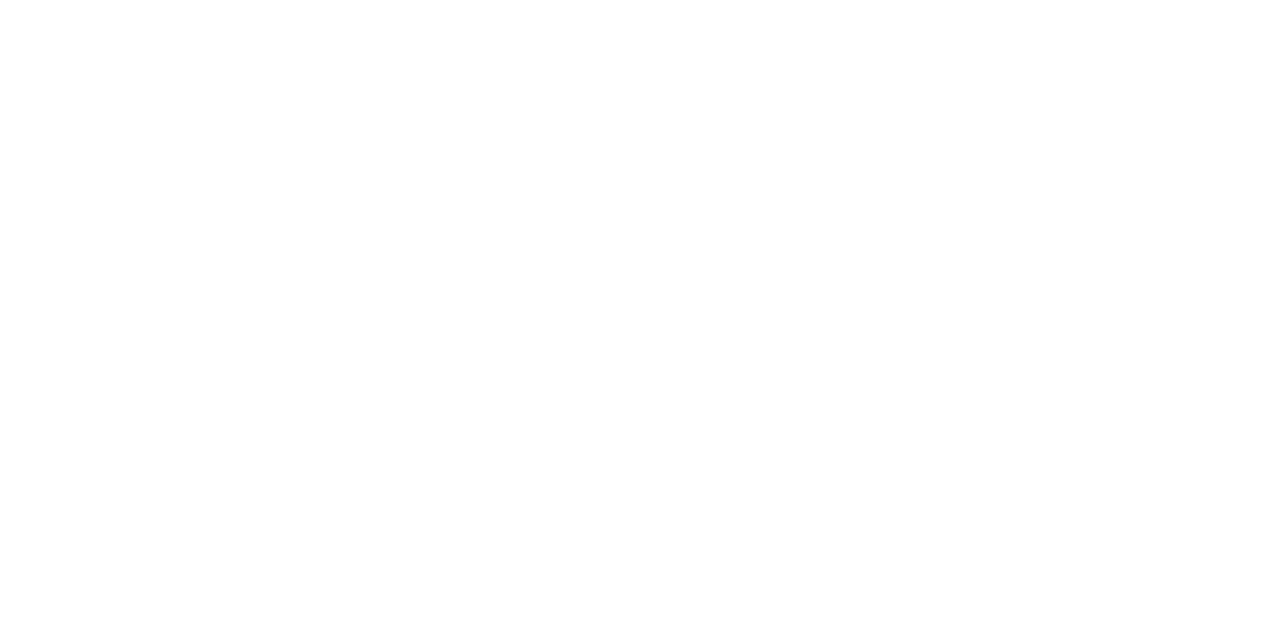
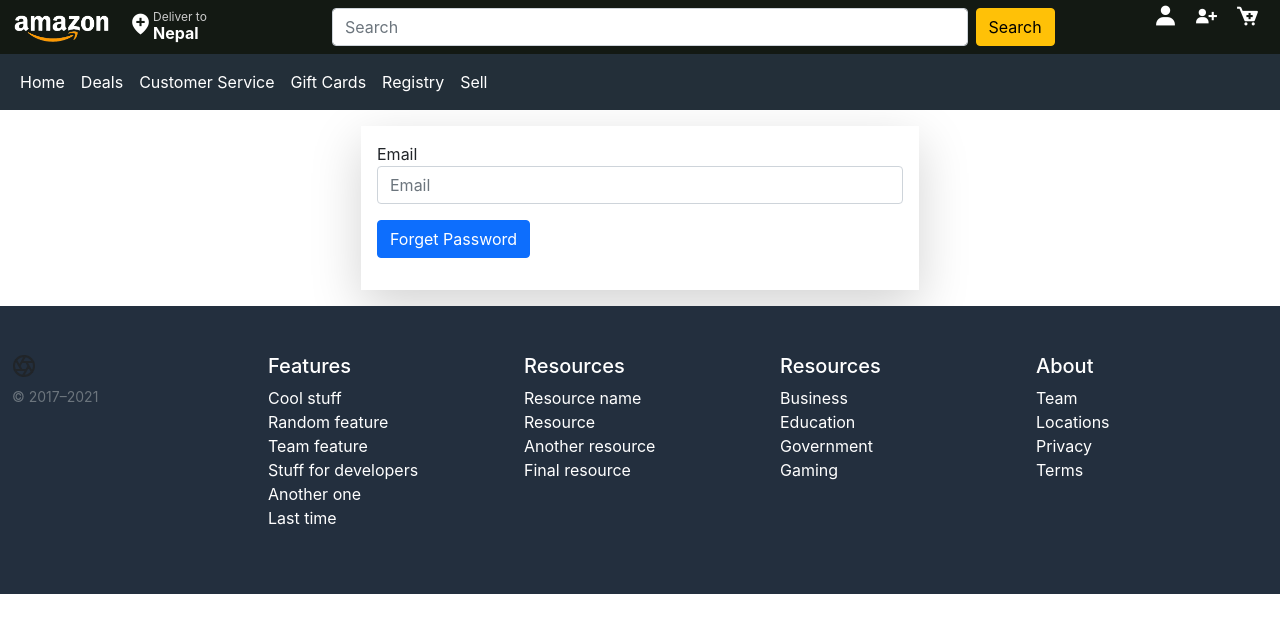
Before and after one commit to rajuraj1994/reactclass7, a React (Create React App) app: page /forgetpassword in a window 1280 px wide. Shown: the top 632 px of the page. Built offline with nearby package versions, Linux system fonts and the light colour scheme.

Commit message:
forget password ,signout,user info

```diff
--- a/src/Routes.js
+++ b/src/Routes.js
@@ -15,6 +15,7 @@
 import Deals from './pages/Deals'
 import Home from './pages/Home'
 import FormValidation from './validation/FormValidation'
+import ForgetPassword from './pages/auth/ForgetPassword'
 
 
 
@@ -28,6 +29,7 @@
                 <Route exact path="/signup" component={Signup}/>
                 <Route exact path="/signin" component={Signin}/>
                 <Route exact path="/email/confirmation/:token" component={Confirm}/>
+                <Route exact path="/forgetpassword" component={ForgetPassword}/>
 
             {/* admin */}
             <AdminRoute exact path="/admin/dashboard" component={AdminDashboard}/>
--- a/src/pages/auth/AdminDashboard.js
+++ b/src/pages/auth/AdminDashboard.js
@@ -1,8 +1,10 @@
 import React from 'react'
-import {Link} from 'react-router-dom'
+import {Link,withRouter} from 'react-router-dom'
+import {isAuthenticated,signout} from './index'
 
 
-const AdminDashboard=()=>{
+const AdminDashboard=({history})=>{
+  const{user:{name,email}}=isAuthenticated()
     return(
         <>
         <div className="container-fluid">
@@ -47,14 +49,18 @@
     <div className="dropdown">
       <Link to="#" className="d-flex align-items-center text-white text-decoration-none dropdown-toggle" id="dropdownUser1" data-bs-toggle="dropdown" aria-expanded="false">
         <img src="https://github.com/mdo.png" alt="" width="32" height="32" className="rounded-circle me-2"/>
-        <strong>mdo</strong>
+        <strong>{name}</strong>
       </Link>
       <ul className="dropdown-menu dropdown-menu-dark text-small shadow" aria-labelledby="dropdownUser1">
-        <li><Link className="dropdown-item" to="#">New project...</Link></li>
+        <li><Link className="dropdown-item" to="#">{email}</Link></li>
         <li><Link className="dropdown-item" to="#">Settings</Link></li>
         <li><Link className="dropdown-item" to="#">Profile</Link></li>
         <li><hr className="dropdown-divider"/></li>
-        <li><Link className="dropdown-item" to="#">Sign out</Link></li>
+        <li>  {isAuthenticated() && (
+                <button className="btn btn-warning" onClick={()=>signout(()=>{
+                  history.push('/')
+                })}>Signout</button>
+              )}</li>
       </ul>
     </div>
   </div>
@@ -66,4 +72,4 @@
 
 }
 
-export default  AdminDashboard
+export default  withRouter(AdminDashboard)
--- /dev/null
+++ b/src/pages/auth/ForgetPassword.js
@@ -0,0 +1,81 @@
+import React, { useState } from 'react'
+import Nav from '../../components/Nav'
+import Footer from '../../components/Footer'
+import { forgetpassword } from './index'
+
+const ForgetPassword = () => {
+    const [values, setValues] = useState({
+        email: '',
+        error: '',
+        success: false
+    })
+
+    const { email, error, success } = values
+
+    const handleChange = name => event => {
+        setValues({ ...values, error: false, [name]: event.target.value })
+    }
+
+    const clickSubmit = event => {
+        event.preventDefault();
+        setValues({ ...values, error: false })
+        //forgetpassword function
+        forgetpassword({ email })
+            .then(data => {
+                if (data.error) {
+                    setValues({ ...values, error: data.error, success: false })
+                }
+                else {
+                    setValues({ ...values, email: '', success: true })
+                }
+            })
+
+    }
+
+    //to show error msg
+    const showError = () => (
+        <div className="alert alert-danger" style={{ display: error ? '' : 'none' }}>
+            {error}
+        </div>
+    )
+
+    //to show success msg
+    const showSuccess = () => (
+        <div className="alert alert-info" style={{ display: success ? '' : 'none' }}>
+            Reset Password link has been sent to your email
+        </div>
+
+    )
+
+
+    return (
+        <>
+            <Nav />
+
+            <div className="container">
+                <div className="col-md-6 offset-md-3 p-3 mt-3 mb-3 shadow-lg">
+                    <form>
+                        {showError()}
+                        {showSuccess()}
+
+                        <div className="col-12 mb-3">
+                            <label htmlFor="email">Email</label>
+                            <input type="text" className="form-control" id="email" name="email" placeholder="Email" onChange={handleChange('email')} value={email} />
+                        </div>
+
+                        <div className="mb-3">
+                            <button className="btn btn-primary" onClick={clickSubmit}>Forget Password</button>
+                        </div>
+
+                    </form>
+                </div>
+            </div>
+
+
+            <Footer />
+
+        </>
+    )
+}
+
+export default ForgetPassword
--- a/src/pages/auth/Signin.js
+++ b/src/pages/auth/Signin.js
@@ -79,6 +79,15 @@
                         <button className="btn btn-primary" onClick={clickSubmit}>Signin</button>
                         </div>
                         <div className="mb-3">
+                            Forget Password ? &nbsp; &nbsp; &nbsp;
+                            <Link to="/forgetpassword">
+                                <button className="btn btn-warning">
+                                Forget Password
+                                </button>
+                                </Link>
+
+                        </div>
+                        <div className="mb-3">
                             Dont have a Account Yet ?  &nbsp;&nbsp;
                             <Link to="/signup">
                                 <button className="btn btn-info">Signup</button>
--- a/src/pages/auth/index.js
+++ b/src/pages/auth/index.js
@@ -71,3 +71,21 @@
         .catch(err=>console.log(err))
     }
 }
+
+//forget password
+export const forgetpassword=(user)=>{
+    return fetch(`${API}/forgetpassword`,{
+        method:"POST",
+        headers:{
+            Accept:'application/json',
+            "Content-type":"application/json"
+        },
+        body:JSON.stringify(user)
+    })
+    .then(response=>{
+        return response.json()
+    })
+    .catch(err=>{
+        console.log(err)
+    })
+}
```
